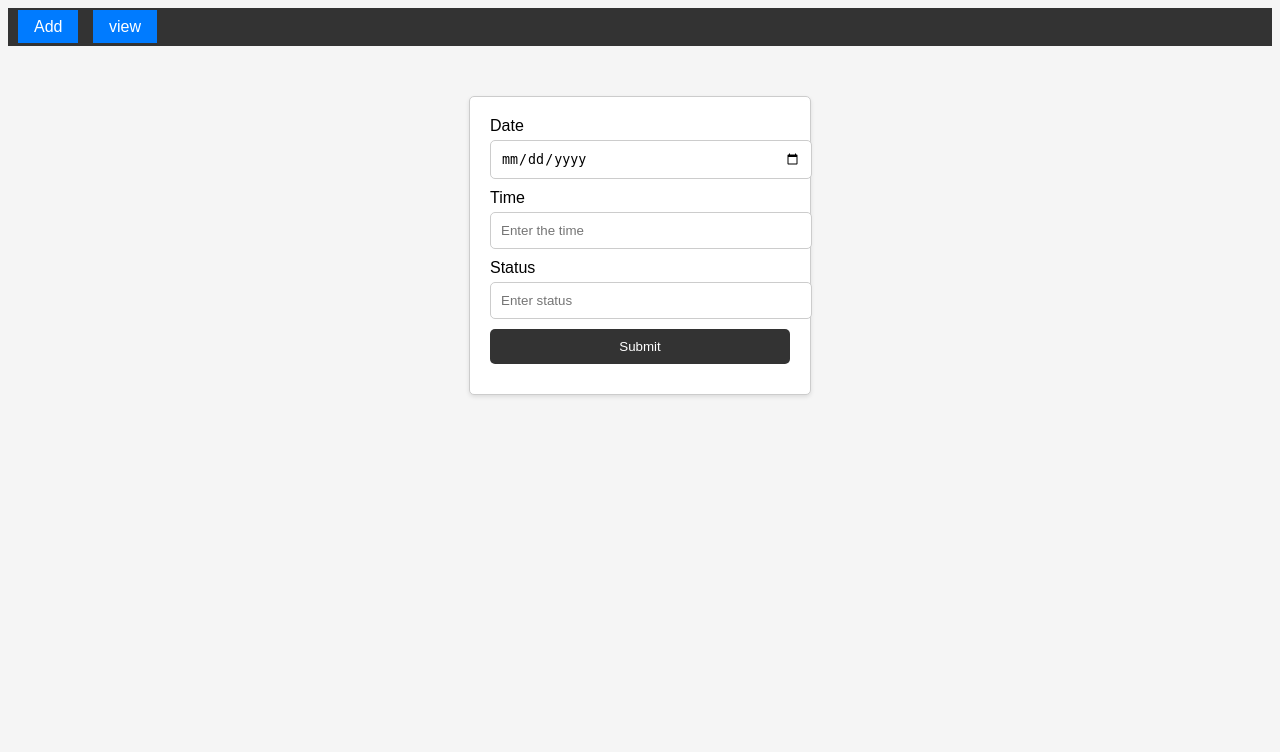
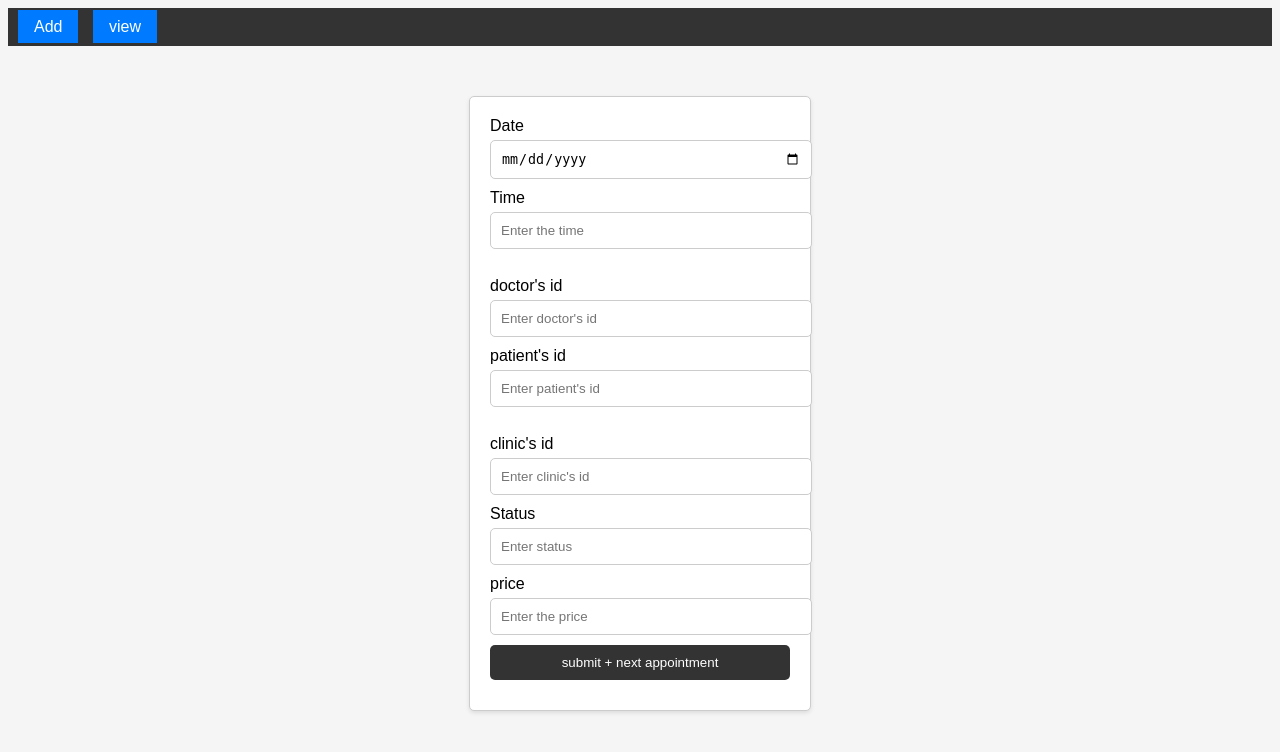
Before and after one commit to Samirzzz/Medical-System, a PHP site: page /addevent.php in a window 1280 px wide. Shown: the top 752 px of the page. Run offline with PHP 8.4, Linux system fonts and the light colour scheme.

Commit message:
modifications on add and view appointments

```diff
--- a/addevent.php
+++ b/addevent.php
@@ -7,6 +7,11 @@ if ($_SERVER["REQUEST_METHOD"] === "POST" && isset($_POST['submit'])) {
     $a_date = htmlspecialchars($_POST['date']);
     $a_time = htmlspecialchars($_POST['time']);
     $a_status = htmlspecialchars($_POST['status']);
+    $a_price = htmlspecialchars($_POST['price']);
+    $a_did =htmlspecialchars($_POST['doctorid']);
+    $a_cid =htmlspecialchars($_POST['clinicid']);
+    $a_pid =htmlspecialchars($_POST['patientid']);
+
 
     // Validation for required fields
     if (empty($a_date)) {
@@ -20,19 +25,31 @@ if ($_SERVER["REQUEST_METHOD"] === "POST" && isset($_POST['submit'])) {
     if (empty($a_status)) {
         $errors[] = "Status is required";
     }
+    if (empty($a_price)) {
+        $errors[] = "price is required";
+    }
+    if (empty($a_did)) {
+        $errors[] = "doctor id is required";
+    }
+    if (empty($a_cid)) {
+        $errors[] = "clinic id is required";
+    }
+    if (empty($a_pid)) {
+        $errors[] = "patient id is required";
+    }
 
     // Date validation
     $currentDate = date("Y-m-d");
     $maxAllowedDate = date("Y-m-d", strtotime("+45 days")); // 1.5 months ahead
 
-    if ($a_date < $currentDate || $a_date > $maxAllowedDate) {
+    if ($a_date < $currentDate || $a_date > $maxAllowedDate  )  {
         $errors[] = "Date must be between today and 1.5 months ahead.";
     }
 
     if (count($errors) === 0) {
         // Process form data here
 
-        $sql = "INSERT INTO appointments (date, time, status, pid, did, cid) VALUES ('$a_date', '$a_time', '$a_status', '40', '430', '540')";
+        $sql = "INSERT INTO appointments (date, time, status, pid, did, cid,price) VALUES ('$a_date', '$a_time', '$a_status', '$a_pid', '$a_did', '$a_cid','$a_price')";
         $res = mysqli_query($conn, $sql);
 
         if ($res) {
@@ -124,10 +141,26 @@ if ($_SERVER["REQUEST_METHOD"] === "POST" && isset($_POST['submit'])) {
     <label for="t">Time</label>
     <input type="text" placeholder="Enter the time" id="t" name="time">
     <br>
+    <!-- <label for="dn">Status</label>
+    <input type="text" placeholder="Enter doctor's name" id="dn" name="doctorname"> -->
+    <br>
+    <label for="di">doctor's id</label>
+    <input type="text" placeholder="Enter doctor's id" id="di" name="doctorid">
+    <br>
+    <label for="pi">patient's id</label>
+    <input type="text" placeholder="Enter patient's id" id="pi" name="patientid">
+    <br>
+    <br>
+    <label for="ci">clinic's id</label>
+    <input type="text" placeholder="Enter clinic's id" id="ci" name="clinicid">
+    <br>
     <label for="s">Status</label>
     <input type="text" placeholder="Enter status" id="s" name="status">
     <br>
-    <input type="submit" id="submit" name="submit">
+    <label for="p">price</label>
+    <input type="text" placeholder="Enter the price" id="p" name="price">
+    <br>
+    <input type="submit" id="submit" name="submit" value="submit + next appointment">
    </form>
    <script>
     function validateForm() {
--- a/includes/db.php
+++ b/includes/db.php
@@ -2,7 +2,7 @@
 $db_server = 'localhost'; // Change "local host :80" to "localhost"
 $db_user = 'root';
 $db_pass = '';
-$db_name = 'tabiby';
+$db_name = 'tabibi2';
 
 $conn = mysqli_connect($db_server, $db_user, $db_pass, $db_name);
 
--- a/viewappointments.php
+++ b/viewappointments.php
@@ -32,8 +32,10 @@ $result = mysqli_query($conn,$sql);
                 echo "<td>" . $row['date'] . "</td>";
                 echo "<td>" . $row['time'] . "</td>";
                 echo "<td>" . $row['status'] . "</td>";
+                echo "<td><a href='editappointments.php?Appid=" . $row['Appid'] . "'>Edit</a> | <a href='deleteappointments.php?Appid=" . $row['Appid'] . "'>Delete</a></td>";
+                echo "<td>" . $row['Cid'] . "</td>";
 
-                echo "<td><a href='editappointments.php?Appid=" . $row['Appid'] . "'>Edit</a> | <a href='deleteappointments.php?Appid=" . $row['Appid'] . "'>Delete</a></td>";
+
                 echo "</tr>";
             }
         } else {
```
